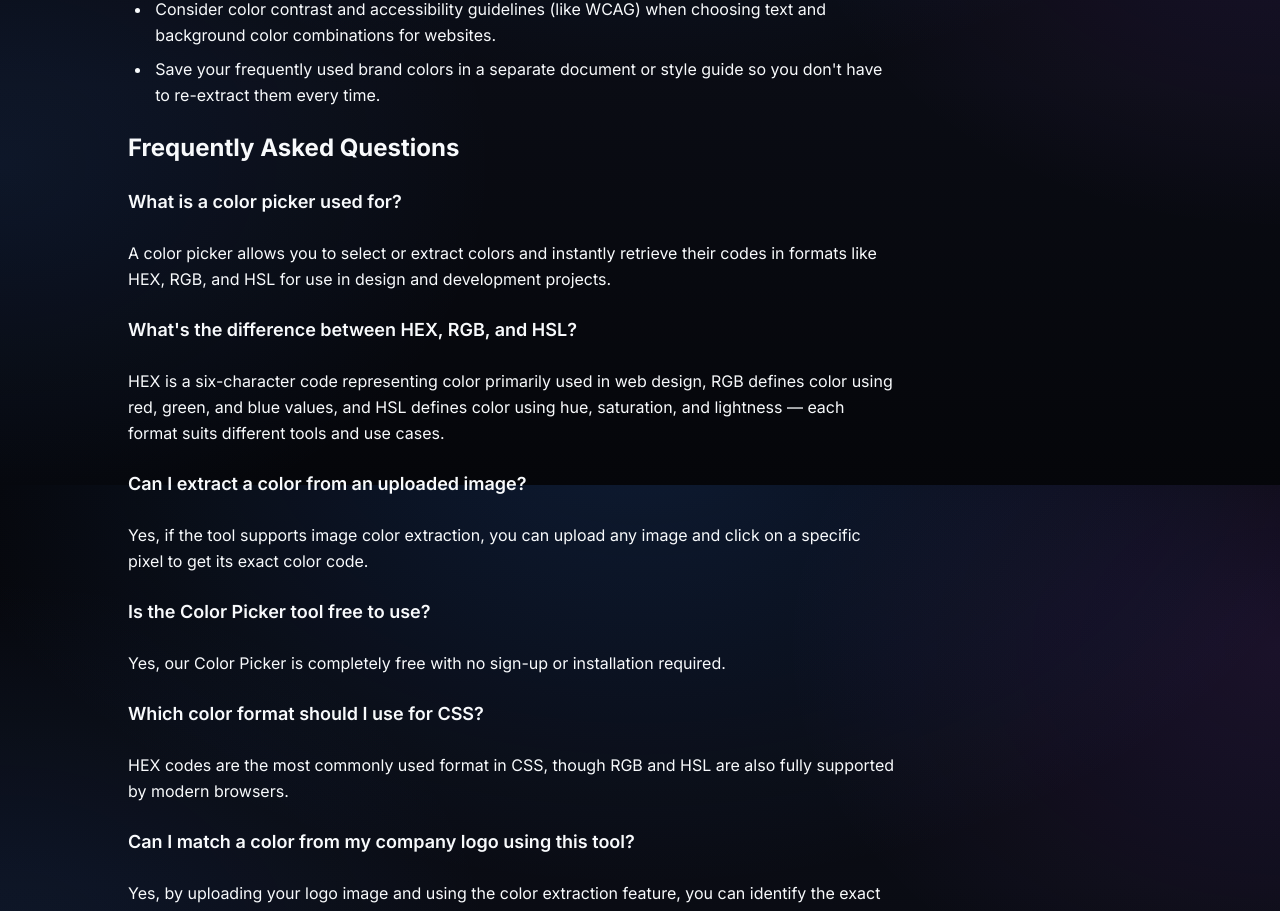
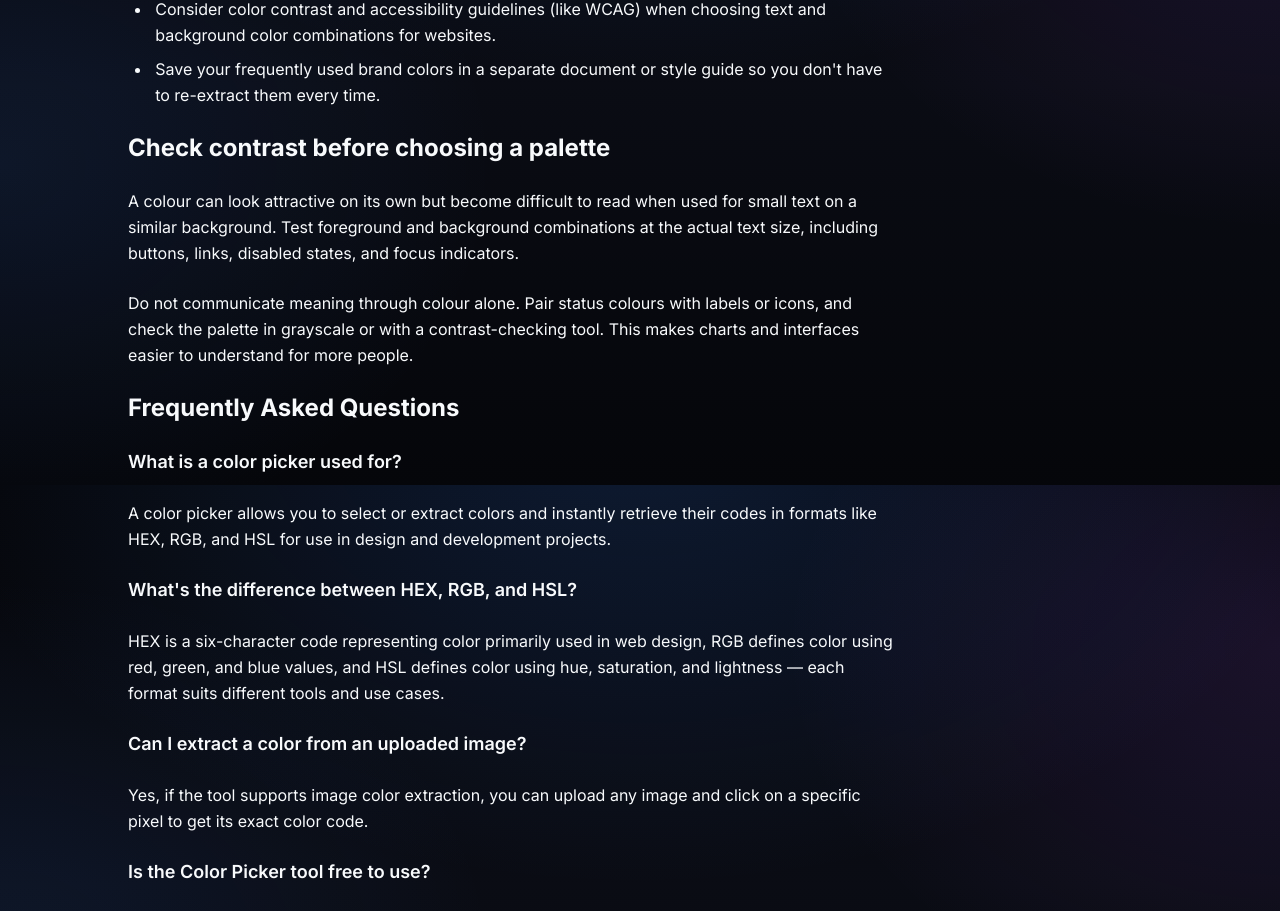
Before and after one commit to surajkumar122024-star/ok01, a Next.js app: page /blog/color-picker-guide-for-designers in a window 1280 px wide. Shown: the part 4315-5226 px from the top of the page. Built offline with nearby package versions, Linux system fonts and the light colour scheme.

Commit message:
Add original topic-specific guidance to blog article

```diff
--- a/src/app/blog/color-picker-guide-for-designers/page.tsx
+++ b/src/app/blog/color-picker-guide-for-designers/page.tsx
@@ -166,6 +166,7 @@ export default function ColorPickerGuideForDesignersArticle() {
           <li>Save your frequently used brand colors in a separate document or style guide so you don&apos;t have to re-extract them every time.</li>
           </ul>
 
+          <h2 className="text-2xl font-bold mt-8">Check contrast before choosing a palette</h2><p>A colour can look attractive on its own but become difficult to read when used for small text on a similar background. Test foreground and background combinations at the actual text size, including buttons, links, disabled states, and focus indicators.</p><p>Do not communicate meaning through colour alone. Pair status colours with labels or icons, and check the palette in grayscale or with a contrast-checking tool. This makes charts and interfaces easier to understand for more people.</p>
           <h2 id="faq" className="text-2xl font-bold mt-8">Frequently Asked Questions</h2>
           <h3 className="text-lg font-semibold mt-4">What is a color picker used for?</h3>
           <p>A color picker allows you to select or extract colors and instantly retrieve their codes in formats like HEX, RGB, and HSL for use in design and development projects.</p>
```
